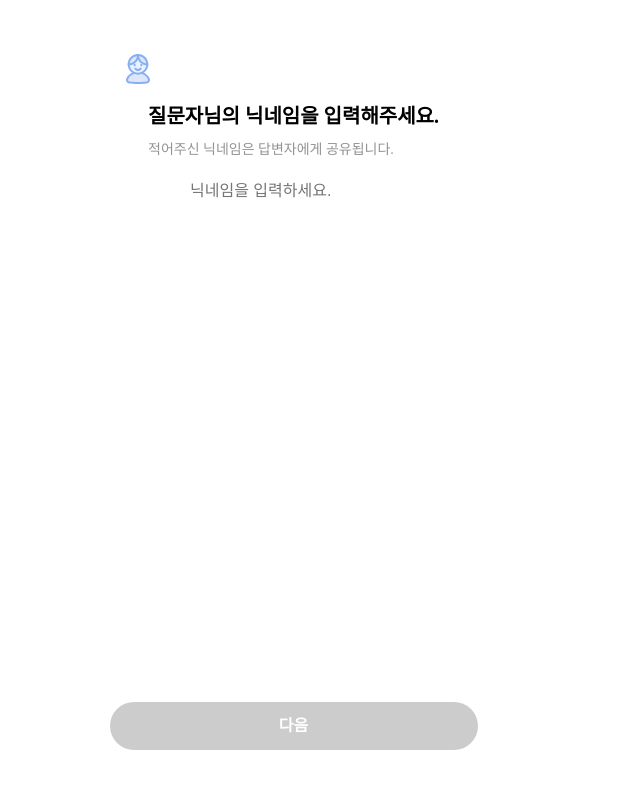
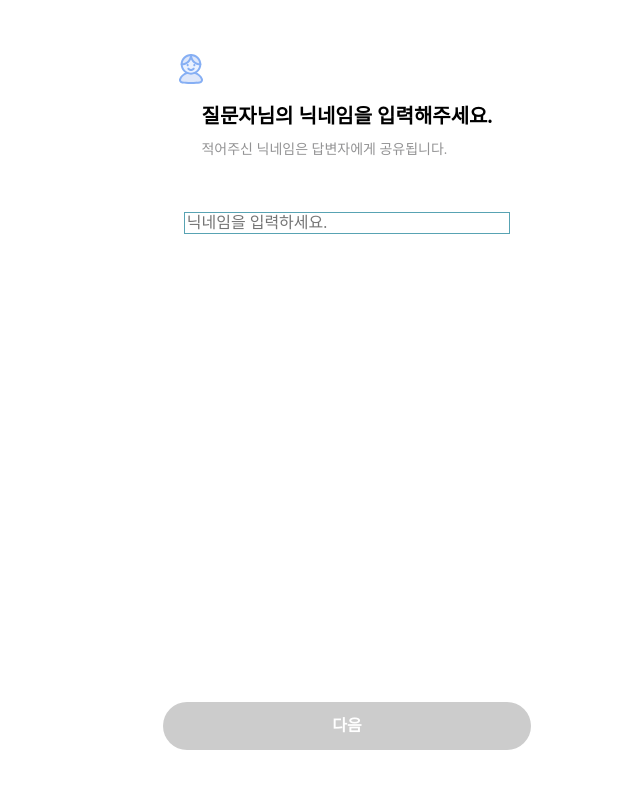
Before and after one commit to taeo-sprint16/frontend, a React (Vite) app: page /question in a window 1280 px wide. Shown: the top 788 px of the page, without its empty margins (293-933 px from the left). Built offline with nearby package versions, Linux system fonts and the light colour scheme.

Commit message:
style : css 수정

```diff
--- a/src/components/NickName.tsx
+++ b/src/components/NickName.tsx
@@ -15,6 +15,7 @@ const NickName = () => {
   const handleComplete = () => {
     navigate('/write-question');
   };
+
   return (
     <StyledQuestionContainer>
       <UserIcon>
@@ -97,12 +98,13 @@ const NickName = () => {
 };
 
 const StyledQuestionContainer = styled.div`
-  width: 23rem;
+  width: 20.4rem;
   height: 100vh;
   background: #fff;
   display: flex;
   flex-direction: column;
   align-items: center;
+  margin: 0 auto;
 `;
 
 const UserIcon = styled.svg`
@@ -140,26 +142,29 @@ const Title = styled.div`
   }
   span:nth-child(2) {
     color: #939394;
-    font-size: 0.875rem;
-    font-family: Pretendard;
-    font-size: 0.875rem;
-    font-style: normal;
-    font-weight: 500;
+    font: normal 500 0.875rem / normal 'Pretendard';
     line-height: 1.25rem;
+    margin-bottom: 2rem;
   }
 `;
 
 const PlaceHolder = styled.input`
   text-align: left;
-  font:
-    500 16px 'Pretendard',
-    sans-serif;
-  line-height: 20px;
+  font: normal 500 1rem / normal 'Pretendard';
+
   border: none;
-  margin-bottom: 453px;
+  margin-bottom: 28rem;
   &::placeholder {
-    padding-right: 15px;
+    padding-right: 1rem;
   }
+
+  display: flex;
+  justify-content: flex-start;
+  width: 100%;
+
+  overflow: hidden;
+  outline: none;
+  border: 1px solid #58a3b3;
 `;
 
 const CompleteButton = styled.button`
```
